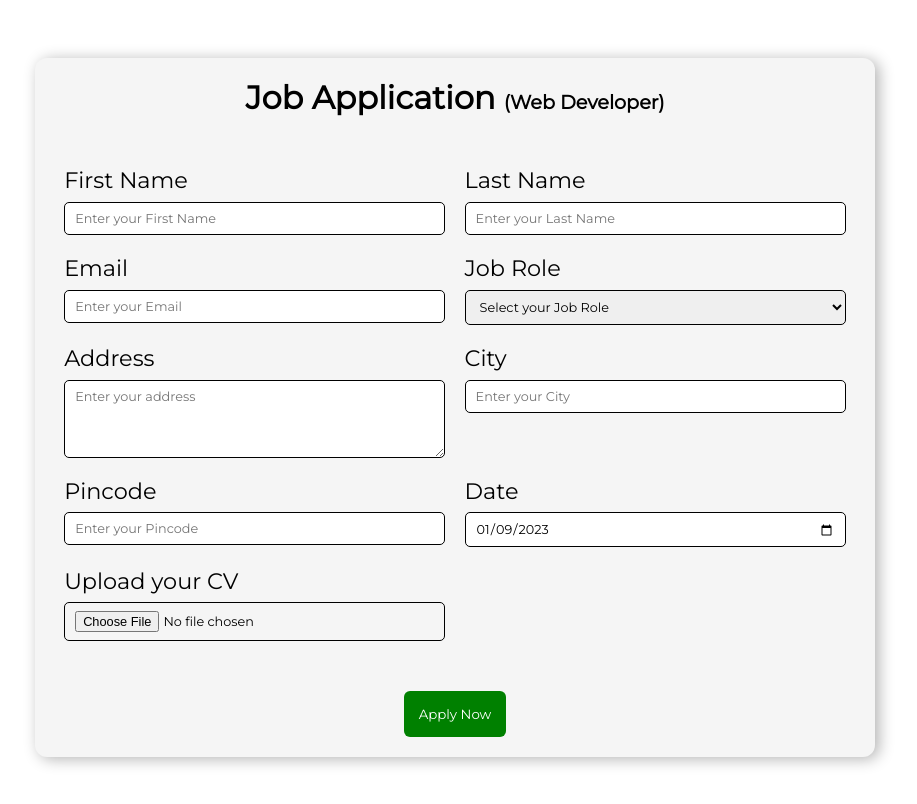
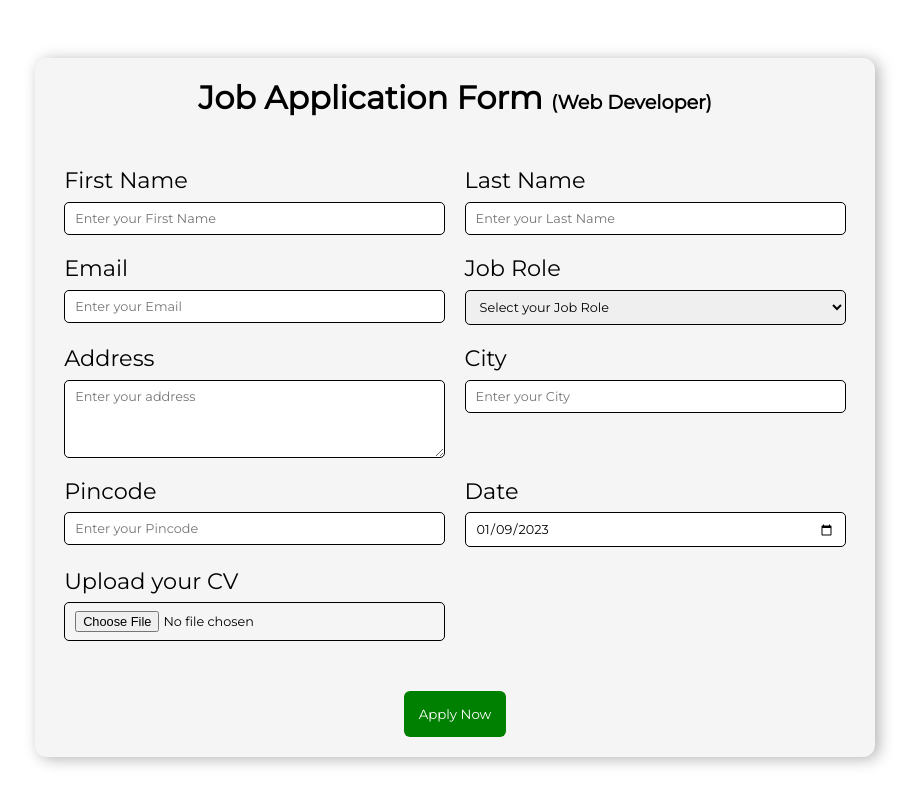
Before and after one commit to RohanMehta45/job-apply-form, a plain HTML site: page index.html in a window 1280 px wide. Shown: the whole page, without its empty margins (185-1102 px from the left). Drawn offline with Linux system fonts and the light colour scheme.

Commit message:
Update index.html

```diff
--- a/index.html
+++ b/index.html
@@ -16,7 +16,7 @@
 
     <div class="container">
         <div class="form">
-            <h1>Job Application <span class="txt">(Web Developer)</span></h1>
+            <h1>Job Application Form <span class="txt">(Web Developer)</span></h1>
             <form action="">
                 <div class="form-container">
                     <div class="form-control">
```
